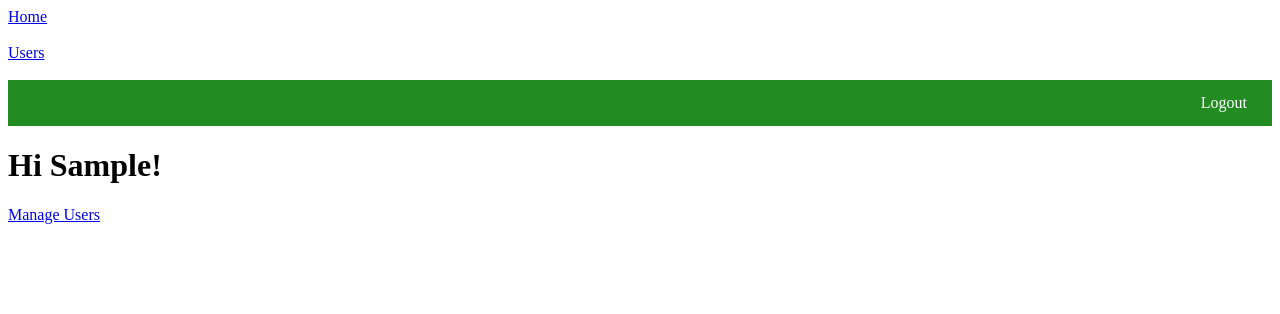
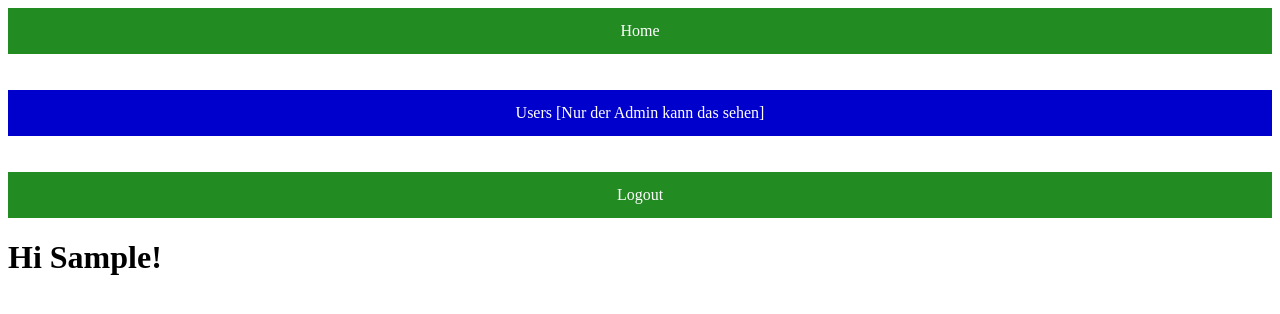
Before and after one commit to patibo/CoronaTracking, an Angular app in the folder javascript/Corona Tracking Website/: page / in a window 1280 px wide. Shown: the top 314 px of the page. Built offline with nearby package versions, Linux system fonts and the light colour scheme; sample sign-in values are in the browser's storage.

Commit message:
corona tracking

```diff
--- a/javascript/Corona Tracking Website/src/app/account/register.component.html
+++ b/javascript/Corona Tracking Website/src/app/account/register.component.html
@@ -4,7 +4,7 @@
 </div>
 
 <div id="homepage">
-  <a routerLink="../login">Anmelden</a>
+  <a routerLink="../login">Login</a>
 
 
 </div>
--- a/javascript/Corona Tracking Website/src/app/app.component.css
+++ b/javascript/Corona Tracking Website/src/app/app.component.css
@@ -4,16 +4,23 @@
 .log-out
 {
   display: block;
-  text-align: right;
+  text-align: center;
   background-color: forestgreen;
   color: white;
   padding: 14px 25px;
   text-decoration: none;
-
-
-
 }
-
 .log-out:hover, log-out:active {
   background-color:  darkgreen;
 }
+
+
+.admin-rights
+{
+  display: block;
+  text-align: center;
+  background-color: mediumblue;
+  color: white;
+  padding: 14px 25px;
+  text-decoration: none;
+}
--- a/javascript/Corona Tracking Website/src/app/app.component.html
+++ b/javascript/Corona Tracking Website/src/app/app.component.html
@@ -1,10 +1,12 @@
 <!-- nav -->
 <nav class="navbar navbar-expand navbar-dark bg-dark" *ngIf="user">
     <div class="navbar-nav">
-        <a class="nav-item nav-link" routerLink="/" routerLinkActive="active" [routerLinkActiveOptions]="{exact: true}">Home</a>
+        <a class="log-out" routerLink="/" routerLinkActive="active" [routerLinkActiveOptions]="{exact: true}">Home</a>
       <br><br>
-        <a class="nav-item nav-link" routerLink="/users" routerLinkActive="active">Users</a>
+        <a class="admin-rights" routerLink="/users" routerLinkActive="active">Users [Nur der Admin kann das sehen]</a>
       <br>
+
+
       <br>
       <div  class="log-out">
         <a  (click)="logout()">Logout</a>
--- a/javascript/Corona Tracking Website/src/app/home/home.component.html
+++ b/javascript/Corona Tracking Website/src/app/home/home.component.html
@@ -1,6 +1,5 @@
 <div class="p-4">
     <div class="container">
         <h1>Hi {{user.firstName}}!</h1>
-        <p><a routerLink="/users">Manage Users</a></p>
     </div>
 </div>
--- a/javascript/Corona Tracking Website/src/app/users/list.component.html
+++ b/javascript/Corona Tracking Website/src/app/users/list.component.html
@@ -1,5 +1,5 @@
 <h1>Users [Nur der Admin sollte das sehen]</h1>
-<a routerLink="add" class="btn btn-sm btn-success mb-2">Add Event</a>
+<a routerLink="add" class="btn btn-sm btn-success mb-2">Add User [Nur der Admin kann von hier User hinzufügen]</a>
 <table class="table table-striped">
     <thead>
         <tr>
@@ -15,15 +15,17 @@
             <td>{{user.firstName}}</td>
             <td>{{user.lastName}}</td>
             <td>{{user.username}}</td>
-          <!--
+
             <td style="white-space: nowrap">
                 <a routerLink="edit/{{user.id}}" class="btn btn-sm btn-primary mr-1">Edit</a>
-                <button (click)="deleteUser(user.id)" class="btn btn-sm btn-danger btn-delete-user" [disabled]="user.isDeleting">
-                    <span *ngIf="user.isDeleting" class="spinner-border spinner-border-sm"></span>
-                    <span *ngIf="!user.isDeleting">Delete</span>
-                </button>
-            </td>
-            -->
+              <!--
+               <button (click)="deleteUser(user.id)" class="btn btn-sm btn-danger btn-delete-user" [disabled]="user.isDeleting">
+                   <span *ngIf="user.isDeleting" class="spinner-border spinner-border-sm"></span>
+                   <span *ngIf="!user.isDeleting">Delete</span>
+               </button>
+                -->
+           </td>
+
         </tr>
         <tr *ngIf="!users">
             <td colspan="4" class="text-center">
```
Also changed, not shown: javascript/Corona Tracking Website/src/app/users/list.component.css (line endings or trailing spaces).
